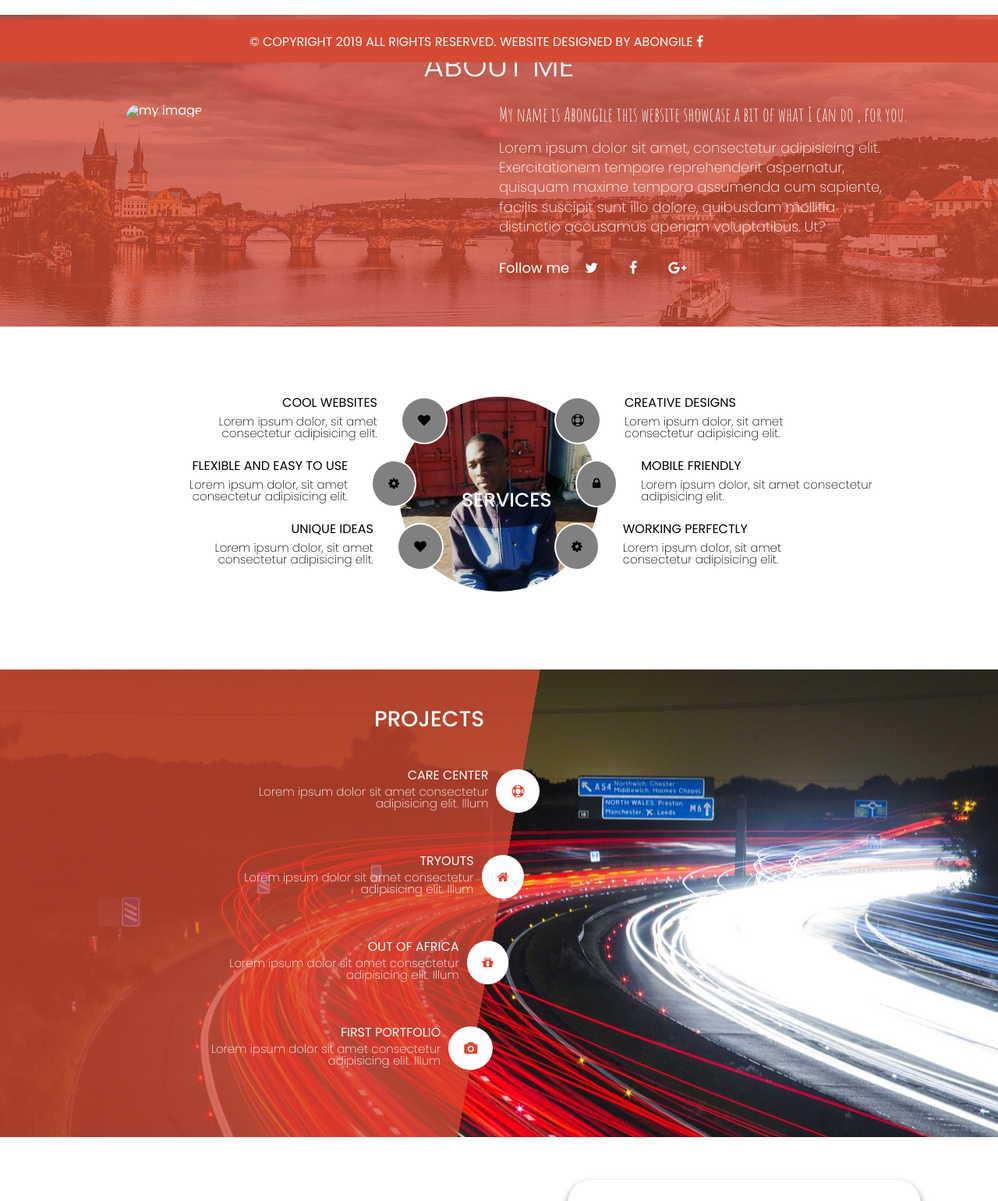
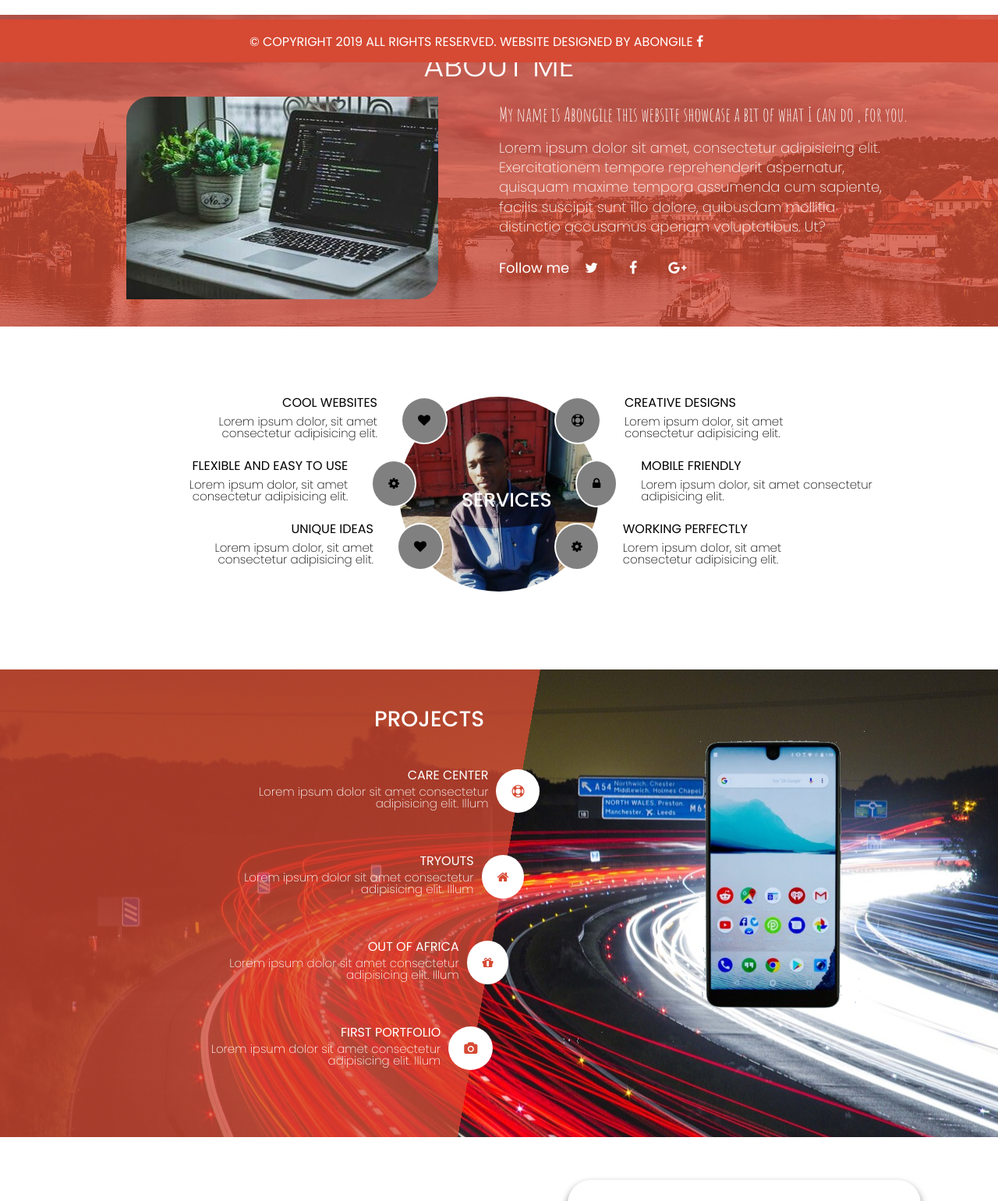
Before and after one commit to BonoAbongile/Master, a plain HTML site: page index.html in a window 1280 px wide. Shown: the part 720-2261 px from the top of the page at 78% size. Drawn offline with Linux system fonts and the light colour scheme; files whose address does not match are found by name.

Commit message:
Update index.html

```diff
--- a/index.html
+++ b/index.html
@@ -8,7 +8,7 @@
     <link href="https://fonts.googleapis.com/css?family=Amatic+SC&display=swap" rel="stylesheet">
     <link href="https://fonts.googleapis.com/css?family=Poppins:100,200,300,400,500,600,700,800,900&display=swap" rel="stylesheet">
     <link href="https://fonts.googleapis.com/css?family=Righteous&display=swap" rel="stylesheet">
-    <link rel="icon" type="image/png" href="images/logo.png">
+    <link rel="icon" type="image/png" href="logo.png">
     <link rel="stylesheet" href="index.css">
     <title> Master </title>
   </head>
@@ -80,7 +80,7 @@
 
 <div class="more-abt-me">
     <div class="abt-image">
-        <img src="images/desktop.jpg" alt="my image">
+        <img src="desktop.jpg" alt="my image">
       </div>
       <div class="abt-text">
         <p>
@@ -213,7 +213,7 @@
     <div class="non-gradient-side-container">
 
       <div class="phone-image">
-        <img src="images/phone.png" alt="">
+        <img src="phone.png" alt="phone img">
       </div>
 
     </div>
```
